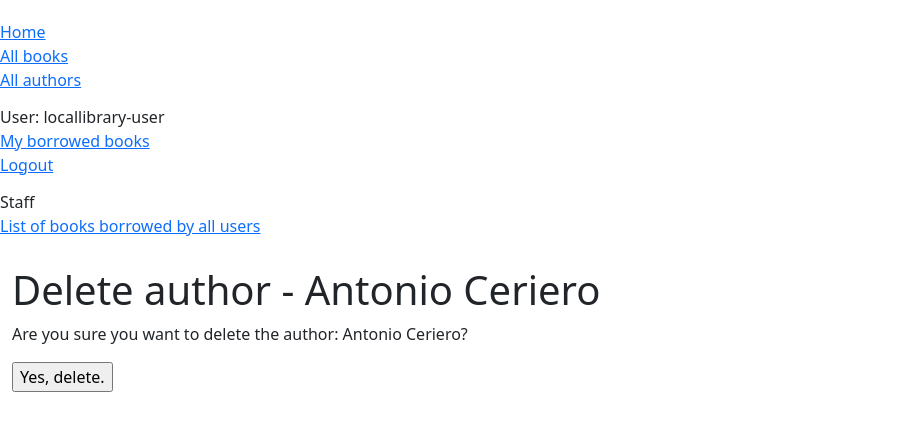
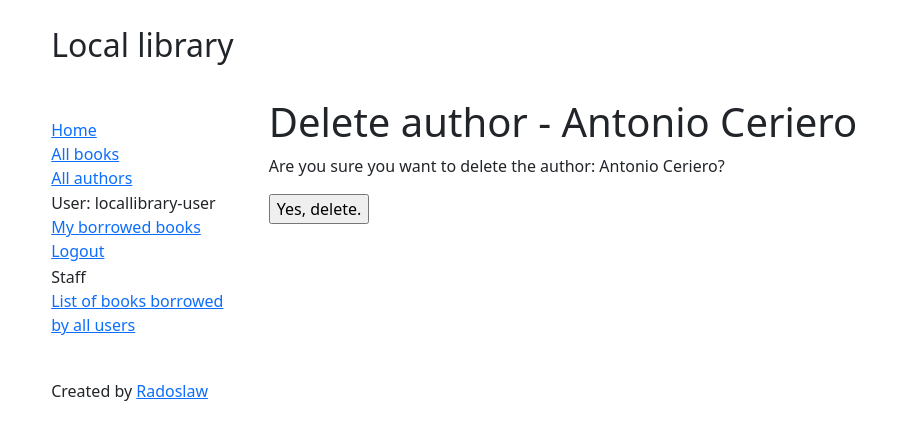
Before and after one commit to ra2dd/locallibrary, a Django app: page /catalog/author/3/delete/ in a window 1280 px wide. Shown: the top 440 px of the page, without its empty margins (0-918 px from the left). Run offline with Django 4.2, Linux system fonts and the light colour scheme; the first user in the database is signed in; data comes from the database, SQL or seed files in the repository.

Commit message:
apply grid layout to page, fix html structure

```diff
--- a/catalog/static/css/style.css
+++ b/catalog/static/css/style.css
@@ -1,3 +1,44 @@
+body
+{
+    margin: 2% 4%;
+}
+
+/*
+    Appling grid layout to the page
+*/
+.grid-container
+{
+    display: grid;
+    grid-template-areas:
+        "header header"
+        "sidebar content"
+        "footer footer";
+        grid-template-columns: 1fr 5fr;
+        gap: 2vw;
+}
+
+header
+{
+    grid-area: header;
+}
+
+aside
+{
+    grid-area: sidebar;
+}
+
+.content-container
+{
+    grid-area: content;
+}
+
+footer
+{
+    grid-area: footer;
+}
+
+
+
 .sidebar-nav
 {
     margin-top: 20px;
--- a/catalog/templates/base_generic.html
+++ b/catalog/templates/base_generic.html
@@ -20,9 +20,12 @@
     </head>
 
     <body>
-        <div class="container-fluid">
-            <div class="row"
-                <div class="col-sm-2">
+        <div class="grid-container">
+            <header>
+                <h2>Local library</h2>
+            </header>
+
+            <aside>
                 {% block sidebar %}
                     <ul class="sidebar-nav">
                         <div class="sidebar-section">
@@ -83,9 +86,9 @@
                         {% endif %}
                     </ul>
                 {% endblock %}
-                </div>
+            </aside>
 
-                <div class="col-sm-10">
+            <section class="content-container">
                 {% block content %}
                 {% endblock %}
 
@@ -112,8 +115,13 @@
                         </div>
                     {% endif %}
                 {% endblock %}
-                </div>
-            </div>
+            </section>
+
+            <footer>
+                <p>Created by
+                    <a href="https://github.com/ra2dd">Radoslaw</a>
+                </p>
+            </footer>
         </div>
     </body>
 </html>
```
Also changed, not shown: db.sqlite3. Lines whose indentation alone changed are shown as unchanged.
